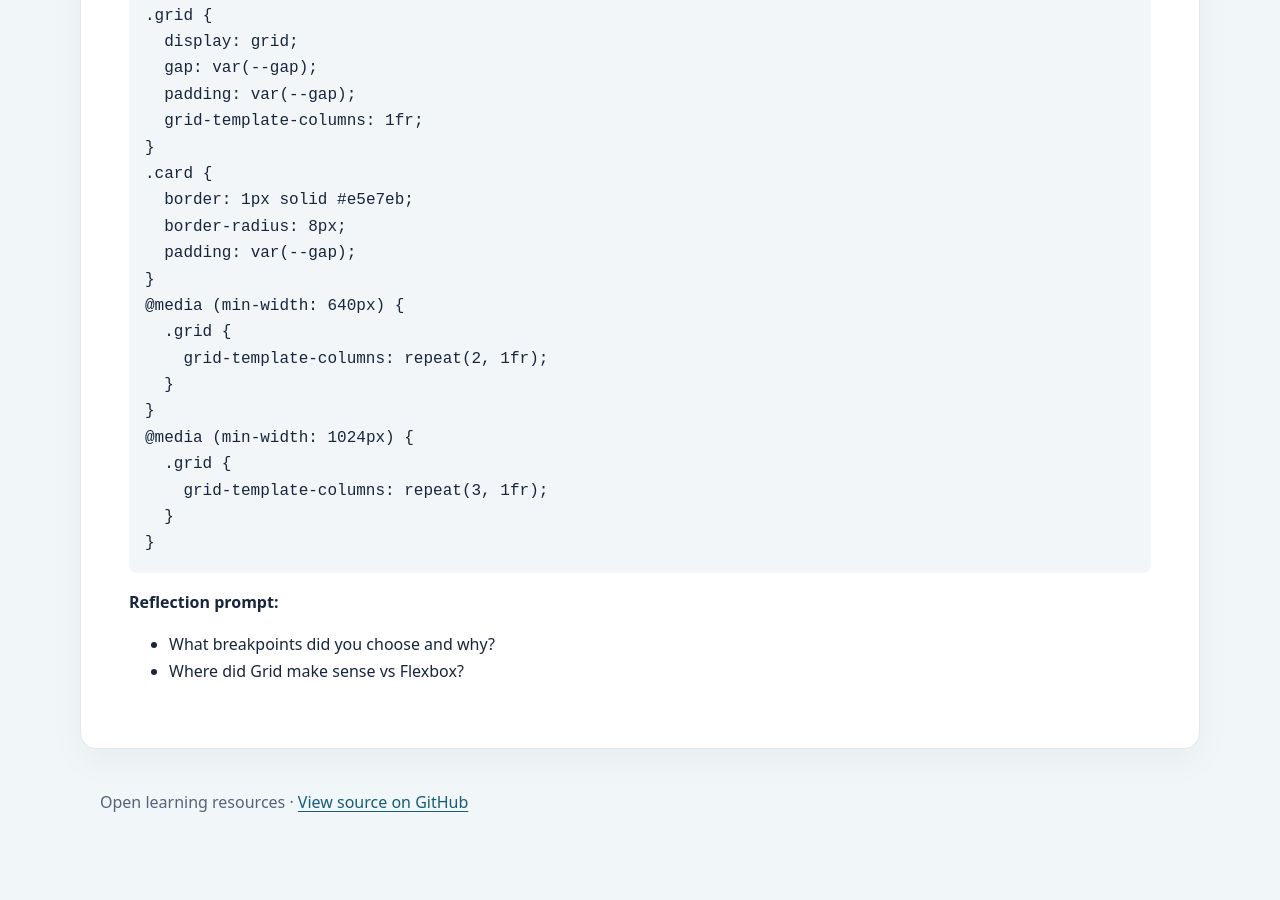
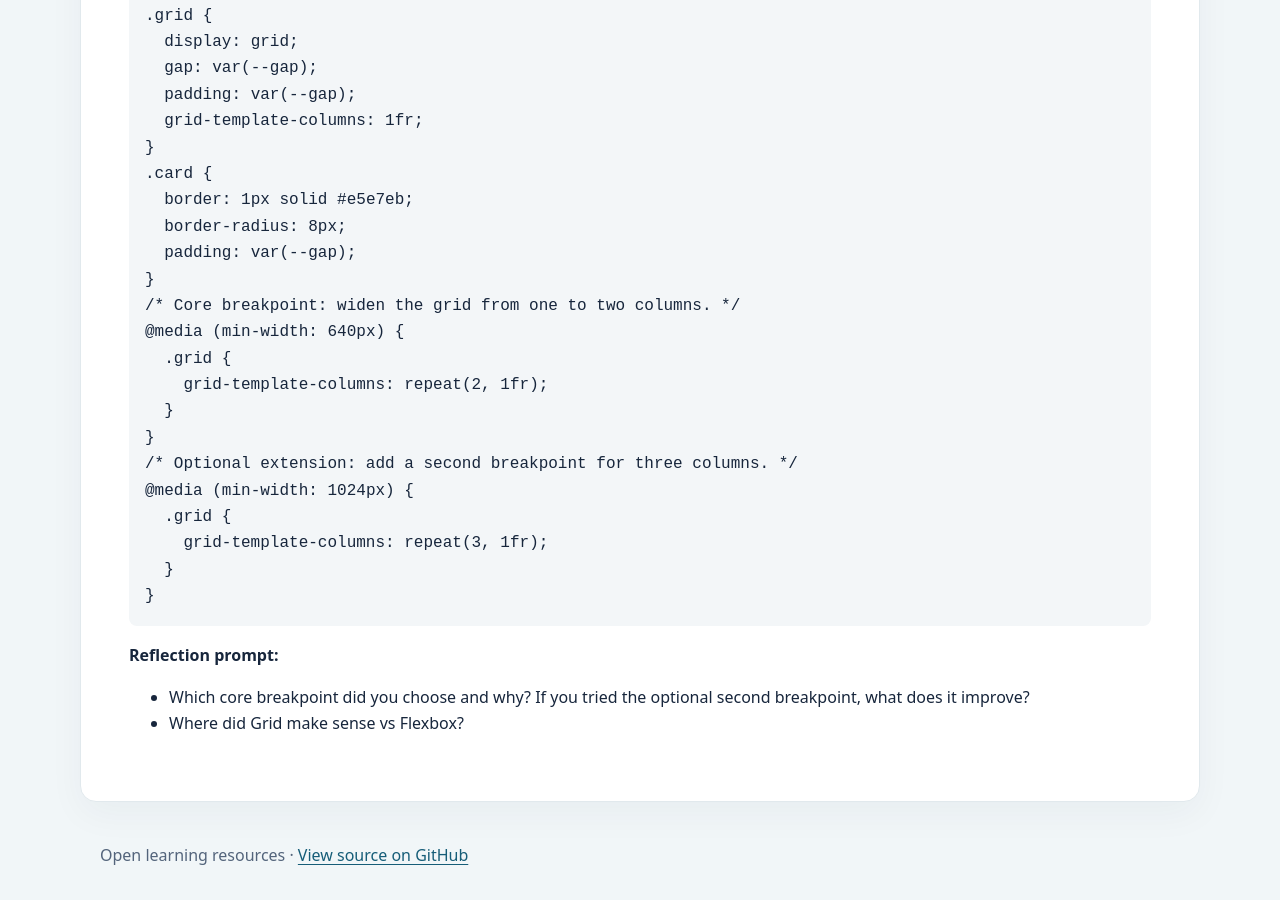
Before and after one commit to STEAM-C3T/digital-proficiency-kit, a Jekyll site: the page built from modules/03-css-styling-layout/units/unit-3.2-layout-responsive.md, in a window 1280 px wide and 900 px high, scrolled down 1613 px. Built offline with Jekyll 4.4.1, drawn with Linux system fonts in a browser that asks for light colours; our own code applies the rules of GitHub Pages for plain Markdown files; before the commit the page ends 2460 px from its top, so only the background shows below that.

Commit message:
Align Module 3 and 4 core criteria

```diff
--- a/modules/03-css-styling-layout/units/unit-3.2-layout-responsive.md
+++ b/modules/03-css-styling-layout/units/unit-3.2-layout-responsive.md
@@ -65,11 +65,13 @@ body {
   border-radius: 8px;
   padding: var(--gap);
 }
+/* Core breakpoint: widen the grid from one to two columns. */
 @media (min-width: 640px) {
   .grid {
     grid-template-columns: repeat(2, 1fr);
   }
 }
+/* Optional extension: add a second breakpoint for three columns. */
 @media (min-width: 1024px) {
   .grid {
     grid-template-columns: repeat(3, 1fr);
@@ -79,5 +81,5 @@ body {
 
 **Reflection prompt:**
 
-- What breakpoints did you choose and why?
+- Which core breakpoint did you choose and why? If you tried the optional second breakpoint, what does it improve?
 - Where did Grid make sense vs Flexbox?
```
Also changed, not shown: modules/04-javascript-essentials/tasks/task-2-dom-events.md (+1 -1 lines), modules/04-javascript-essentials/units/unit-4.2-dom-events.md (+1 -1 lines).
